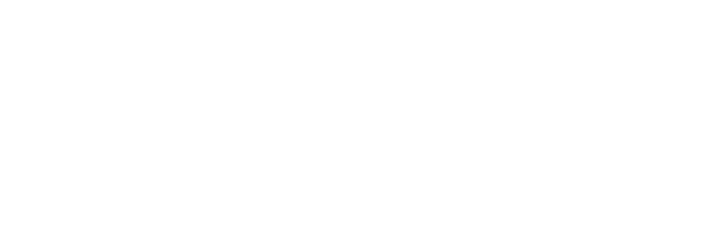
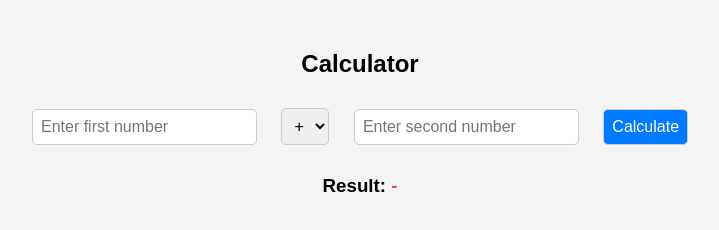
Before and after one commit to NataliaHarashchuk/task6, a plain HTML site: page index.html in a window 1280 px wide. Shown: the whole page, without its empty margins (280-999 px from the left). Drawn offline with Linux system fonts and the light colour scheme.

Commit message:
add html and css

```diff
--- a/index.html
+++ b/index.html
@@ -3,9 +3,25 @@
 <head>
     <meta charset="UTF-8">
     <meta name="viewport" content="width=device-width, initial-scale=1.0">
-    <title>Simple calculator</title>
+    <title>Simple Calculator</title>
+    <link rel="stylesheet" href="styles.css">
 </head>
 <body>
 
+    <h2>Calculator</h2>
+    <input type="number" id="num1" placeholder="Enter first number">
+    <select id="operation">
+        <option value="add">+</option>
+        <option value="subtract">−</option>
+        <option value="multiply">×</option>
+        <option value="divide">÷</option>
+    </select>
+    <input type="number" id="num2" placeholder="Enter second number">
+    <button id="calculateBtn">Calculate</button>
+
+    <h3>Result: <span id="result">-</span></h3>
+
+    <script type="module" src="main.js"></script>
+
 </body>
 </html>
--- /dev/null
+++ b/styles.css
@@ -0,0 +1,34 @@
+body {
+    font-family: Arial, sans-serif;
+    text-align: center;
+    margin: 50px;
+    background-color: #f4f4f4;
+}
+
+input, select, button {
+    margin: 10px;
+    padding: 8px;
+    font-size: 16px;
+    border: 1px solid #ccc;
+    border-radius: 5px;
+}
+
+button {
+    background-color: #007bff;
+    color: white;
+    cursor: pointer;
+    transition: background 0.3s;
+}
+
+button:hover {
+    background-color: #0056b3;
+}
+
+h3 {
+    margin-top: 20px;
+}
+
+#result {
+    font-weight: bold;
+    color: #d9534f;
+}
```
